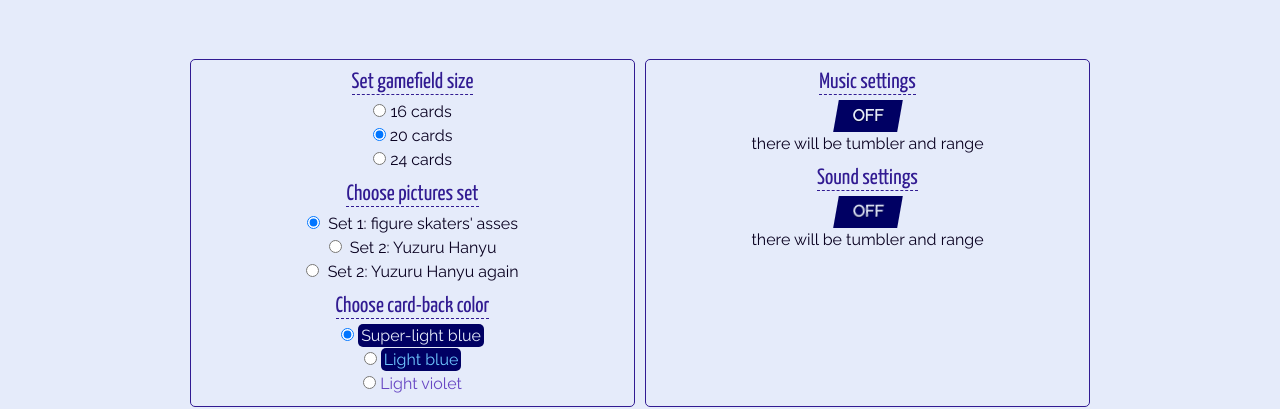
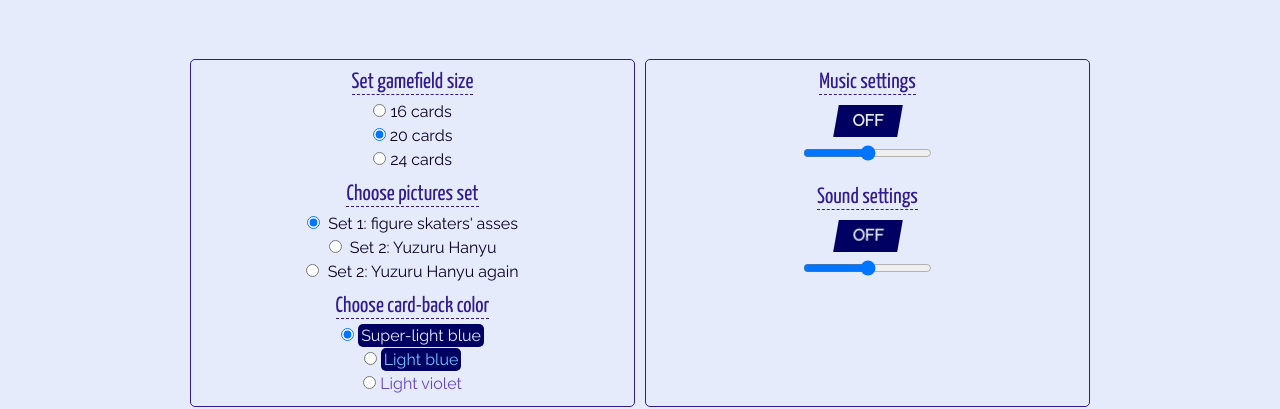
Before and after one commit to Angoulema/react-game, a React (Create React App) app: page /settings in a window 1280 px wide. Shown: the part 147-556 px from the top of the page. Built offline with nearby package versions, Linux system fonts and the light colour scheme; no server answers.

Commit message:
feat: add all sounds controls

```diff
--- a/src/components/App/App.tsx
+++ b/src/components/App/App.tsx
@@ -12,8 +12,6 @@ import Footer from './../footer';
 import info from './../../sounds/info.mp3';
 import bensoundUkulele from './../../sounds/bensoundUkulele.mp3';
 
-// const info = require('./../../sounds/info.wav');
-
 const App: React.FC = () => {
   const [fieldSize, setFieldSize] = useState<number>(20); // 16 || 20 || 24
   const [cardSet, setCardSet] = useState<number>(1); // 1 || 2 || 3
@@ -21,7 +19,7 @@ const App: React.FC = () => {
   const [isGameNew, setIsGameNew] = useState<boolean>(true);
   const [isSoundsOn, setIsSoundsOn] = useState<boolean>(false);
   const [isMusicOn, setIsMusicOn] = useState<boolean>(false);
-  const [soundVolume, setSoundVolume] = useState<number>(1);
+  const [soundVolume, setSoundVolume] = useState<number>(0.5);
   const [musicVolume, setMusicVolume] = useState<number>(0.5);
 
   const [ playSound ] = useSound(info, {volume: soundVolume});
@@ -55,7 +53,10 @@ const App: React.FC = () => {
               soundVolume={soundVolume}
               updateSoundVolume={setSoundVolume}
               musicVolume={musicVolume}
-              updateMisucVolume={setMusicVolume} />
+              updateMusicVolume={setMusicVolume}
+              stop={stop}
+              playMusic={playMusic}
+              playSound={playSound} />
             )} />
         <Route path="/statistics" render={() => (
             <Statistics  />
--- a/src/components/settings/settings.scss
+++ b/src/components/settings/settings.scss
@@ -72,11 +72,17 @@
       }
     }
     .settings-sounds {
+
+      .music-opts, .sound-opts {
+        margin: 7px 0;
+      }
       .toggle {
         position: relative;
         display: flex;
         justify-content: center;
+        margin-top: 5px;
       }
+      // тогглы отсюда https://codepen.io/mallendeo/pen/eLIiG
       .tgl {
         display: none;
         &,
--- a/src/components/settings/settings.tsx
+++ b/src/components/settings/settings.tsx
@@ -2,6 +2,7 @@ import React, { ReactNode, useEffect, useState } from 'react';
 import {
   BrowserRouter as Router, Route, Switch, Redirect, Link,
 } from 'react-router-dom';
+import { PlayFunction } from 'use-sound/dist/types';
 import './settings.scss';
 
 interface IForSetting {
@@ -20,7 +21,10 @@ interface IForSetting {
   soundVolume: number,
   updateSoundVolume: React.Dispatch<React.SetStateAction<number>>,
   musicVolume: number,
-  updateMisucVolume: React.Dispatch<React.SetStateAction<number>>,
+  updateMusicVolume: React.Dispatch<React.SetStateAction<number>>,
+  stop: (id?: string) => void,
+  playMusic: PlayFunction,
+  playSound: PlayFunction,
 }
 
 const Settings: React.FC<IForSetting> = (props: IForSetting) => {
@@ -28,15 +32,15 @@ const Settings: React.FC<IForSetting> = (props: IForSetting) => {
   const {
     fieldSize, updateFieldSize, isGameNew, updateIsGameNew, cardSet,
     updateCardSet, cardColor, updateCardColor, soundVolume, updateSoundVolume,
-    musicVolume, updateMisucVolume, isSoundsOn, updateSoundOn,
-    isMusicOn, updateMusicOn,
+    musicVolume, updateMusicVolume, isSoundsOn, updateSoundOn,
+    isMusicOn, updateMusicOn, stop, playMusic, playSound,
   } = props;
 
   useEffect(() => {
     updateIsGameNew(true);
   }, []);
 
-  const MAX_SOUND = 1;
+  // const MAX_SOUND = 1;
   const gameFieldOptions: number[] = [16, 20, 24];
   const cardSetOptions: number[] = [1, 2, 3];
   const cardColorOptions: number[] = [0, 1, 2];
@@ -68,11 +72,30 @@ const Settings: React.FC<IForSetting> = (props: IForSetting) => {
 
   const MusicHandler = () => {
     updateMusicOn(!isMusicOn);
+    if (isMusicOn) {
+      playMusic();
+    };
+    if (!isMusicOn) {
+      stop();
+    }
   };
 
   const SoundHandler = () => {
     updateSoundOn(!isSoundsOn);
   };
+
+  const MusicVolumeHandler = (event: React.ChangeEvent<HTMLInputElement>) => {
+    const { target } = event;
+    const value = +target.value / 10;
+    updateMusicVolume(value);
+  }
+
+  const soundVolumeHandler = (event: React.ChangeEvent<HTMLInputElement>) => {
+    const { target } = event;
+    const value = +target.value / 10;
+    updateSoundVolume(value);
+    if (isSoundsOn) playSound();
+  }
 
   const OnSubmit = (event: React.FormEvent<HTMLFormElement>) => {
     event.preventDefault();
@@ -179,8 +202,14 @@ const Settings: React.FC<IForSetting> = (props: IForSetting) => {
                 checked={isMusicOn} onChange={MusicHandler} />
                 <label className="tgl-btn" data-tg-off="OFF" data-tg-on="ON" htmlFor="music-set"></label>
               </span>
-              there will be tumbler
-              and range
+              <p className="music-opts">
+                <input type="range" min="0" max="10" step="1" defaultValue={musicVolume * 10}
+                  className="range-input" id="music-range"
+                  onChange={MusicVolumeHandler} />
+              </p>
+              <p>
+                <input type="submit" className="submit-btns"/>
+              </p>
             </fieldset>
           </form>
           <form onSubmit={OnSubmit}>
@@ -193,8 +222,14 @@ const Settings: React.FC<IForSetting> = (props: IForSetting) => {
                 checked={isSoundsOn} onChange={SoundHandler} />
                 <label className="tgl-btn" data-tg-off="OFF" data-tg-on="ON" htmlFor="sound-set"></label>
               </span>
-              there will be tumbler
-              and range
+              <p className="sound-opts">
+                <input type="range" min="0" max="10" step="1" defaultValue={soundVolume * 10}
+                  className="range-input" id="sound-range"
+                  onChange={soundVolumeHandler} />
+              </p>
+              <p>
+                <input type="submit" className="submit-btns"/>
+              </p>
             </fieldset>
           </form>
 
```
Also changed, not shown: src/components/header/header.tsx (+1 -6 lines), 1 other file (tests, documents, lock files or other folders).
